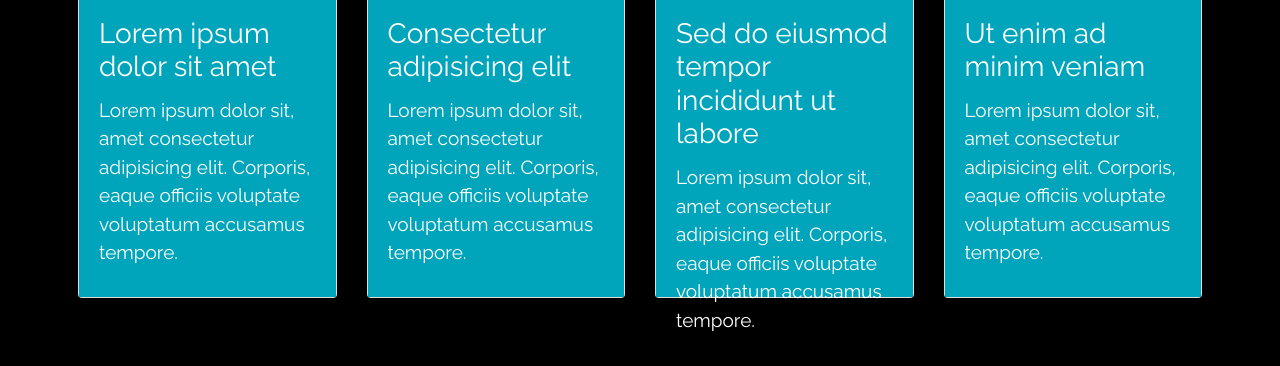
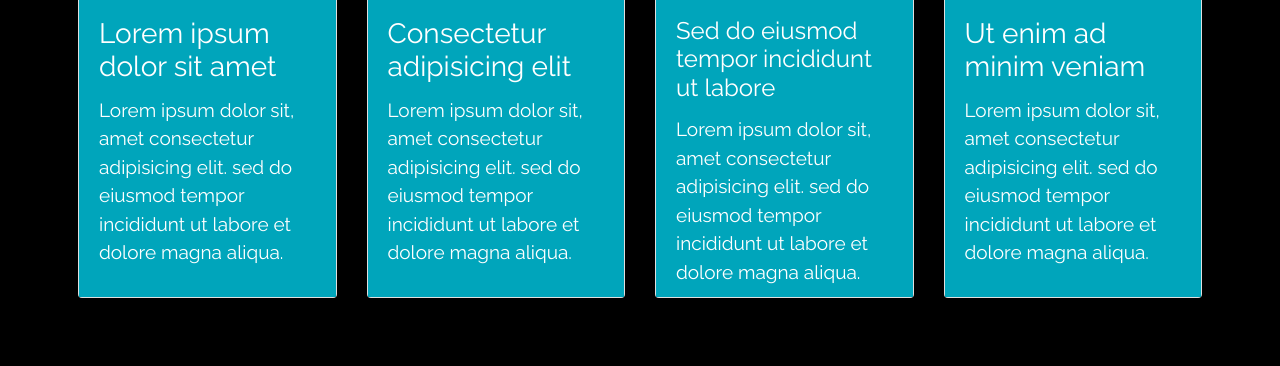
Before and after one commit to Anthonyjcl18/Prueba_Viajes-Chile_Anthony-Campos, a plain HTML site: page index.html in a window 1280 px wide. Shown: the part 1977-2343 px from the top of the page. Drawn offline with nearby package versions, Linux system fonts and the light colour scheme.

Commit message:
Se actualizo la sección destacados incluyendo la media query para que no se desbordara el texto en la vista mobile

```diff
--- a/assets/css/style.css
+++ b/assets/css/style.css
@@ -59,7 +59,6 @@ nav img {
 
 #Destacados {
     font-family: 'Raleway', sans-serif;
-    font-size: 19px;
 }
 
 #Destacados hr {
@@ -77,3 +76,15 @@ nav img {
     color: #fff;
     height: 300px;
 }
+
+#Destacados .card-text {
+    font-size: 19px;
+}
+
+@media (max-width : 576px){
+
+    #Destacados .card-text {
+        font-size: 14px;
+    }
+
+}
--- a/index.html
+++ b/index.html
@@ -145,8 +145,8 @@
                         <div class="card-body ">
                             <h3 class="card-title">Lorem ipsum dolor sit amet</h3>
                             <p class="card-text font-weight-normal">
-                                Lorem ipsum dolor sit, amet consectetur adipisicing elit. Corporis, eaque officiis
-                                voluptate voluptatum accusamus tempore.
+                                Lorem ipsum dolor sit, amet consectetur adipisicing elit. sed do eiusmod tempor
+                                incididunt ut labore et dolore magna aliqua.
                             </p>
                         </div>
                     </div>
@@ -158,8 +158,8 @@
                         <div class="card-body">
                             <h3 class="card-title">Consectetur adipisicing elit</h3>
                             <p class="card-text font-weight-normal">
-                                Lorem ipsum dolor sit, amet consectetur adipisicing elit. Corporis, eaque officiis
-                                voluptate voluptatum accusamus tempore.
+                                Lorem ipsum dolor sit, amet consectetur adipisicing elit. sed do eiusmod tempor
+                                incididunt ut labore et dolore magna aliqua.
                             </p>
                         </div>
                     </div>
@@ -169,10 +169,10 @@
                         <img data-toggle="modal" data-target="#Modal" src="assets/img/card3.jpg" class="card-img-top"
                             alt="card3">
                         <div class="card-body">
-                            <h3 class="card-title">Sed do eiusmod tempor incididunt ut labore</h3>
+                            <h4 class="card-title">Sed do eiusmod tempor incididunt ut labore</h4>
                             <p class="card-text font-weight-normal">
-                                Lorem ipsum dolor sit, amet consectetur adipisicing elit. Corporis, eaque officiis
-                                voluptate voluptatum accusamus tempore.
+                                Lorem ipsum dolor sit, amet consectetur adipisicing elit. sed do eiusmod tempor
+                                incididunt ut labore et dolore magna aliqua.
                             </p>
                         </div>
                     </div>
@@ -184,8 +184,8 @@
                         <div class="card-body">
                             <h3 class="card-title">Ut enim ad minim veniam</h3>
                             <p class="card-text font-weight-normal">
-                                Lorem ipsum dolor sit, amet consectetur adipisicing elit. Corporis, eaque officiis
-                                voluptate voluptatum accusamus tempore.
+                                Lorem ipsum dolor sit, amet consectetur adipisicing elit. sed do eiusmod tempor
+                                incididunt ut labore et dolore magna aliqua.
                             </p>
                         </div>
                     </div>
```
